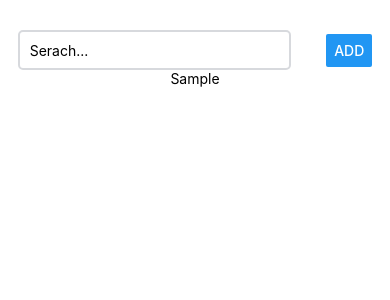
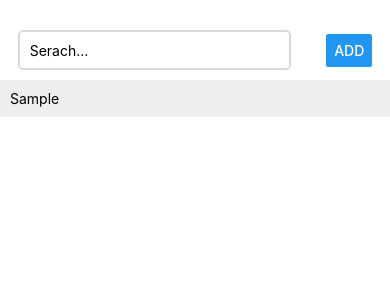
Before and after one commit to Mesgin/Together-react_native, a React Native app: screen / in a window 390 px wide. Both pictures are taken after typing "Sample" into the empty fields and a click on the button "ADD". Shown: the top 300 px of the page. Built offline with nearby package versions, Linux system fonts and the light colour scheme.

Commit message:
structure components

```diff
--- a/App.js
+++ b/App.js
@@ -1,5 +1,8 @@
-import React from 'react';
-import { StyleSheet, Text, View, TextInput, Button } from 'react-native';
+import React from 'react'
+import { StyleSheet, Text, View, TextInput, Button } from 'react-native'
+import ListItem from './src/components/ListItem/ListItem'
+import PlaceInput from './src/components/PlaceInput/PlaceInput'
+import PlaceList from './src/components/PlaceList/PlaceList'
 
 export default class App extends React.Component {
   state = {
@@ -27,29 +30,16 @@ export default class App extends React.Component {
   }
 
   render() {
-    const placesOutput = this.state.places.map((place,i)=>{
-      return <Text key={i}> {place} </Text>
-    })
     return (
       <View style={styles.container}>
-        <View style={styles.inputPlace}>
-          <TextInput
-            style={styles.placeInput}
-            onChangeText={this.placeTextHandler}
-            value={this.state.placeName}
-            placeholder='Serach...'
-          />
-          <Button
-            title='add'
-            style={styles.placeButton}
-            onPress={this.addPlace}
-          />
-        </View>
-        <View>
-          {placesOutput}
-        </View>
+        <PlaceInput
+          placeName={this.state.placeName}
+          placeTextHandler={this.placeTextHandler}
+          addPlace={this.addPlace}
+        />
+        <PlaceList places={this.state.places}/>
       </View>
-    );
+    )
   }
 }
 
@@ -60,22 +50,5 @@ const styles = StyleSheet.create({
     backgroundColor: '#fff',
     alignItems: 'center',
     justifyContent: 'flex-start',
-  },
-  inputPlace: {
-    flexDirection: 'row',
-    justifyContent: 'space-around',
-    alignItems: 'center',
-    width: '100%'
-  },
-  placeInput: {
-    width: '70%',
-    height: 40,
-    padding: 10,
-    borderColor: '#d7d9dd',
-    borderWidth: 2,
-    borderRadius: 5
-  },
-  placeButton: {
-    width: '30%'
   }
-});
+})
--- /dev/null
+++ b/src/components/ListItem/ListItem.js
@@ -0,0 +1,22 @@
+import React from 'react'
+import { StyleSheet, Text, View } from 'react-native'
+
+const ListItem = (props) => {
+  return (
+    <View style={styles.listItem}>
+      <Text>{props.placeName}</Text>
+    </View>
+  )
+}
+
+const styles = StyleSheet.create({
+  listItem: {
+    width: '100%',
+    padding: 10,
+    borderBottomWidth: 1,
+    borderColor: 'white',
+    backgroundColor: '#eee'
+  }
+})
+
+export default ListItem
--- /dev/null
+++ b/src/components/PlaceInput/PlaceInput.js
@@ -0,0 +1,42 @@
+import React from 'react'
+import { StyleSheet, TextInput, View, Button } from 'react-native'
+
+const PlaceInput = (props) => {
+  return (
+    <View style={styles.inputPlace}>
+      <TextInput
+        style={styles.placeInput}
+        onChangeText={props.placeTextHandler}
+        value={props.placeName}
+        placeholder='Serach...'
+      />
+      <Button
+        title='add'
+        style={styles.placeButton}
+        onPress={props.addPlace}
+      />
+    </View>
+  )
+}
+
+const styles = StyleSheet.create({
+  inputPlace: {
+    flexDirection: 'row',
+    justifyContent: 'space-around',
+    alignItems: 'center',
+    width: '100%'
+  },
+  placeInput: {
+    width: '70%',
+    height: 40,
+    padding: 10,
+    borderColor: '#d7d9dd',
+    borderWidth: 2,
+    borderRadius: 5
+  },
+  placeButton: {
+    width: '30%'
+  }
+})
+
+export default PlaceInput
--- /dev/null
+++ b/src/components/PlaceList/PlaceList.js
@@ -0,0 +1,21 @@
+import React from 'react'
+import { StyleSheet, Text, View } from 'react-native'
+import ListItem from '../ListItem/ListItem'
+
+const PlaceList = (props) => {
+  const placesOutput = props.places.map((place,i)=>{
+    return <ListItem key={i} placeName={place} />
+  })
+  return (
+    <View style={styles.listContainer}>{placesOutput}</View>
+  )
+}
+
+const styles = StyleSheet.create({
+  listContainer: {
+    width: '100%',
+    marginTop: 10
+  }
+})
+
+export default PlaceList
```
